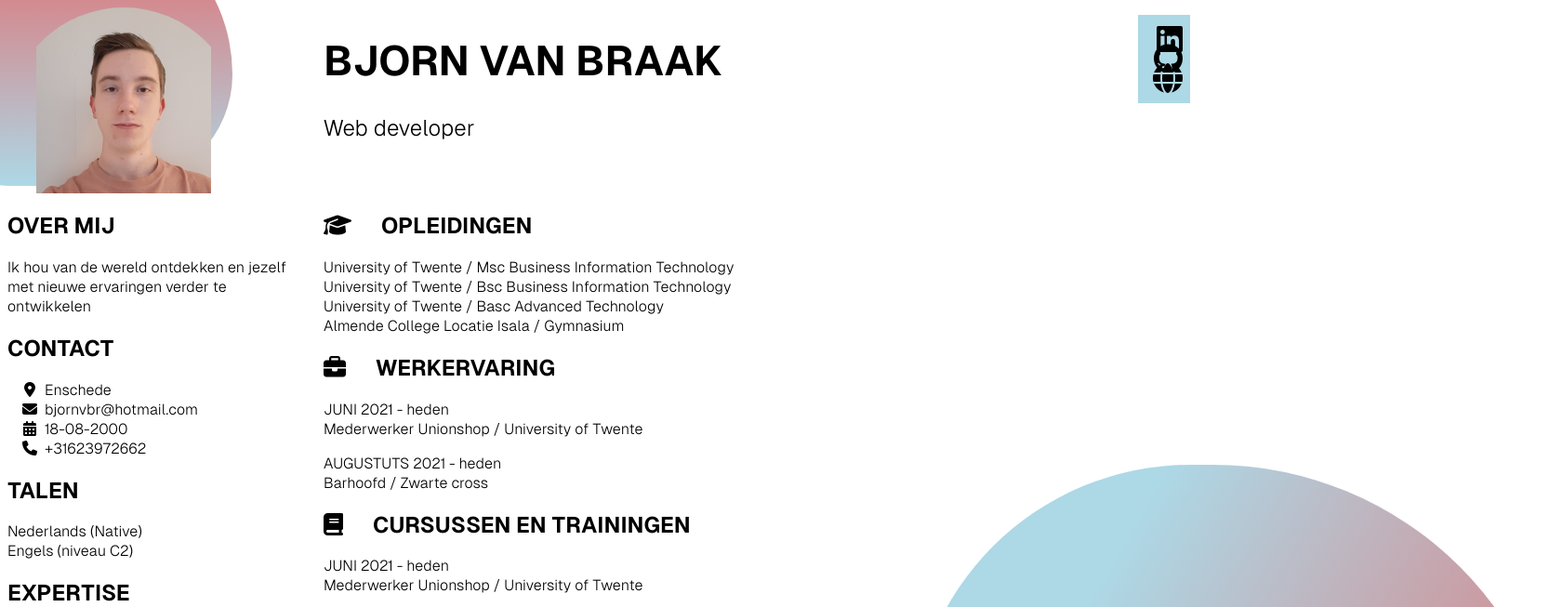
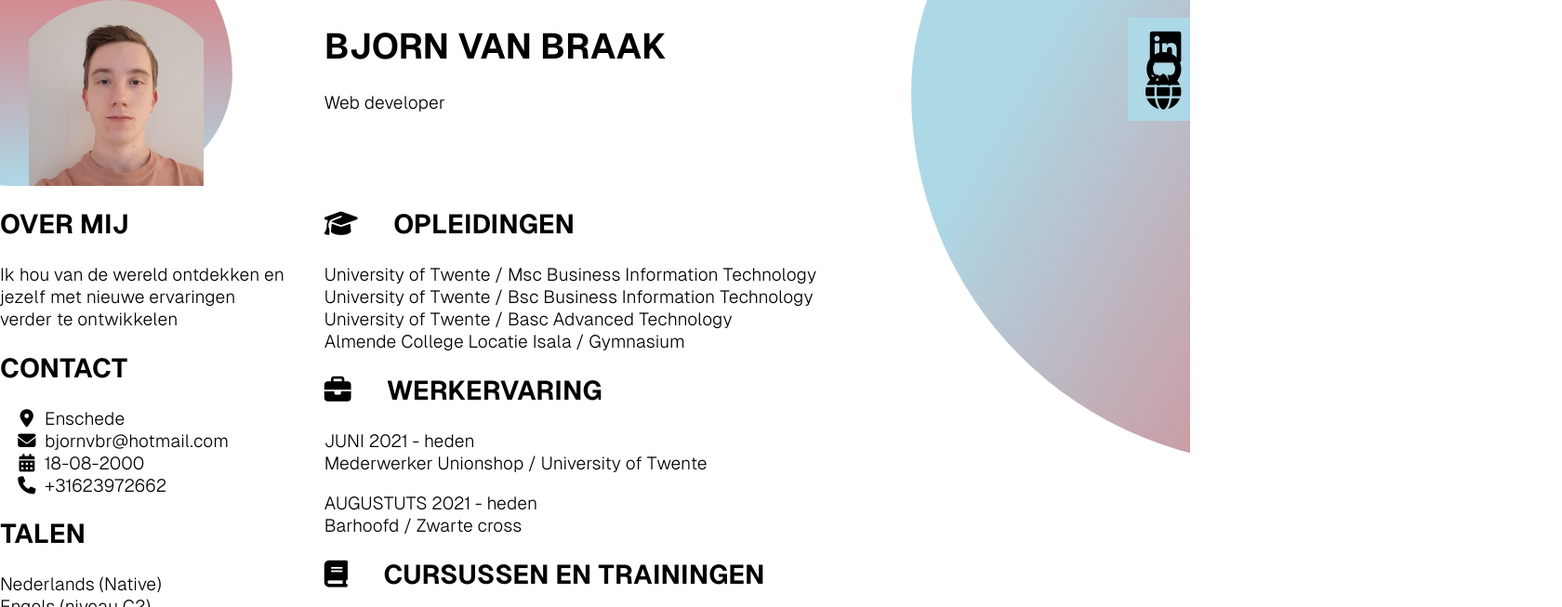
Before and after one commit to BjornvanBraak/cv, a plain HTML site: page index.html in a window 1280 px wide. Shown: the top 653 px of the page at 93% size, 1680 px wide, since content can reach past the window. Drawn offline with Linux system fonts and the light colour scheme.

Commit message:
responsiveness and printing updated, also made styles in their own seperate layout container

```diff
--- a/index.css
+++ b/index.css
@@ -32,7 +32,28 @@
        url("./Geist/Geist-Medium.woff2") format("woff2"), */
 
 @layer layout {
+  #socials {
+    display: flex;
+    flex-direction: column;
+    position: absolute;
+    top: 1rem;
+    right: 0;
+    direction: rtl;
+    padding: 1rem 0.5rem 1rem 1rem;
+    z-index: 10;
+    & span {
+      display: none;
+      padding-right: 0.1rem;
+    }
+    &:hover {
+      & span {
+        display: inline-block;
+      }
+    }
+  }
 
+  @media (min-width: 900px), print
+  {
     #grid-container {
       display: grid;
       grid-template-columns: [first] 3fr [gap-start] 2rem [gap-end] 9fr [third];
@@ -76,16 +97,6 @@
       grid-row-start: second;
       grid-row-end: third;
     }
-
-  #socials {
-    display: flex;
-    flex-direction: column;
-    position: absolute;
-    top: 1rem;
-    right: 0;
-    direction: rtl;
-    padding: 1rem 0.5rem 1rem 1rem;
-    z-index: 10;
   }
 }
 
@@ -93,32 +104,12 @@
   :root {
     --primary-color: lightblue;
     --secondary-color: #e66465;
+    font-size: clamp(1rem, 0.75rem + 1vw, 1.2rem);
   }
   body {
     font-family: "Geist";
     /* margin: 1cm; */
     margin: 0;
-    padding: 0.5rem;
-
-    &::after {
-      content: "";
-      position: absolute;
-      width: 700px;
-      height: 700px;
-      z-index: -1;
-      border-radius: 60% 75% 50% 80%;
-      background: linear-gradient(120deg, var(--primary-color) 25%, var(--secondary-color) 100%);
-      bottom: -400px;
-      right: -400px;
-    }
-  }
-
-  h1 {
-    font-size: 2.8rem;
-  }
-
-  .subheading {
-    font-size: 1.5rem;
   }
 
   a {
@@ -153,21 +144,6 @@
       object-fit: contain;
       border-radius: 100%;
     }
-
-    &::after {
-      content: "";
-      position: absolute;
-      width: 300px;
-      height: 300px;
-      top: 0;
-      left: 0;
-      z-index: -1;
-      border-radius: 0 75% 50% 25%;
-      background: linear-gradient(var(--secondary-color), var(--primary-color));
-      top: -100px;
-      left: -50px;
-    }
-
   }
 
   .article-header {
@@ -198,11 +174,71 @@
     padding: 0.1rem 0.2rem;
     border-radius: 0.2rem;
   }
+
+  @media (min-width: 900px), print {
+    #style-overlay {
+      position: relative;
+      overflow: hidden;
+      width: 100%;
+      height: 100%;
+      grid-row-start: first;
+      grid-row-end: third;
+      grid-column-start: first;
+      grid-column-end: third;
+      z-index: -1
+    }
+    #style-overlay::before {
+      content: "";
+      position: absolute;
+      display: inline-block;
+      overflow: hidden;
+      width: 700px;
+      height: 700px;
+      z-index: -1;
+      border-radius: 60% 75% 50% 80%;
+      background: linear-gradient(120deg, var(--primary-color) 25%, var(--secondary-color) 100%);
+      top: -200px;
+      right: -400px;
+    }
+    #style-overlay::after {
+      content: "";
+      position: absolute;
+      display: inline-block;
+      overflow: hidden;
+      width: 700px;
+      height: 700px;
+      z-index: -1;
+      border-radius: 60% 75% 50% 80%;
+      background: linear-gradient(120deg, var(--primary-color) 25%, var(--secondary-color) 100%);
+      bottom: -550px;
+      right: -300px;
+    }
+
+    #style-overlay-profile::before {
+      content: "";
+      position: absolute;
+      width: 300px;
+      height: 300px;
+      top: 0;
+      left: 0;
+      z-index: -1;
+      border-radius: 0 75% 50% 25%;
+      background: linear-gradient(var(--secondary-color), var(--primary-color));
+      top: -100px;
+      left: -50px;
+    }
+  }
 }
 
 
 
 @page {
   size: A4 portrait;
-  margin: 1cm;
+  margin: 0;
 }
+
+@media print {
+  html {
+    font-size: 16px;
+  }
+}
--- a/index.html
+++ b/index.html
@@ -9,6 +9,9 @@
 </head>
 <body>
   <div id="grid-container">
+    <div id="style-overlay" aria-hidden="true">
+      <div id="style-overlay-profile"></div>
+    </div>
     <header id="cv-header">
       <div id="profile-image-container">
         <img src="./assets/profile-picture.jpg" alt="profile-image-bjorn-van-braak"/>
@@ -18,9 +21,9 @@
         <p class="subheading">Web developer</p>
       </div>
       <div id="socials">
-        <a href="https://www.linkedin.com/in/bjorn-van-braak/" target="_blank"><i class="fa-brands fa-linkedin fa-2xl"></i></a>
-        <a href="https://github.com/BjornvanBraak" target="_blank"><i class="fa-brands fa-github fa-2xl"></i></a>
-        <a href="#" target="_blank"><i class="fa-solid fa-globe fa-2xl"></i></a>
+        <a href="https://www.linkedin.com/in/bjorn-van-braak/" target="_blank" aria-label="linkedin page"><i class="fa-brands fa-linkedin fa-2xl"></i><span>LinkedIn</span></a>
+        <a href="https://github.com/BjornvanBraak" target="_blank" aria-label="github page"><i class="fa-brands fa-github fa-2xl"></i><span>GitHub</span></a>
+        <a href="#" target="_blank" aria-label="portfolio website home"><i class="fa-solid fa-globe fa-2xl"></i><span>My Website</span></a>
       </div>
     </header>
     <main id="experience-pane">
@@ -160,6 +163,5 @@
       </article>
     </footer>
   </div>
-
 </body>
 </html>
```
Lines whose indentation alone changed are shown as unchanged.
